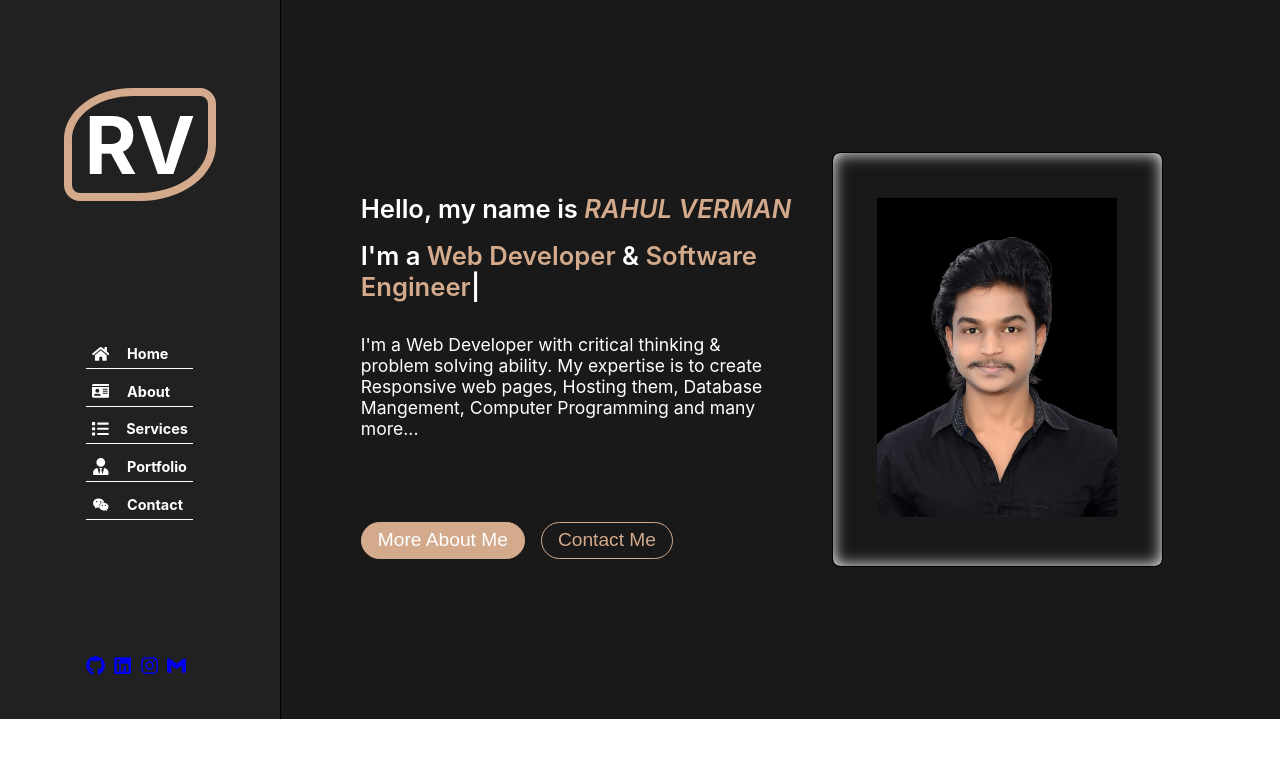
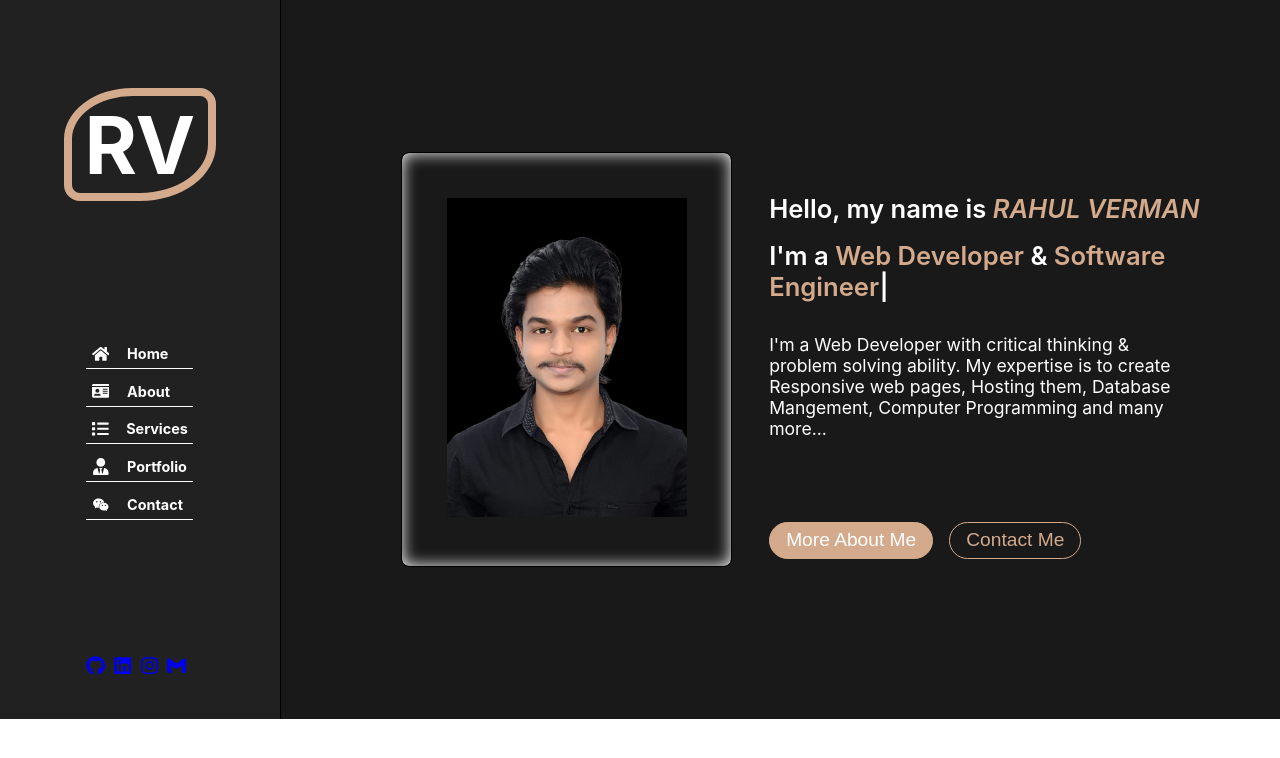
Before and after one commit to rahulverman121/rahul-verman-Portfolio, a React (Create React App) app: page / in a window 1280 px wide. Shown: the top 758 px of the page. Built offline with nearby package versions, Linux system fonts and the light colour scheme.

Commit message:
Update Home.js

```diff
--- a/src/components/Home.js
+++ b/src/components/Home.js
@@ -4,6 +4,9 @@ import profile from '../assets/profile.png';
 function Home() {
     return (
         <section id="home">
+        <div class="profile">
+                <img src={profile} alt="Profile | RAHUL VERMAN" class= "profileimg"/>
+            </div>
             <div class="homeblog">
                 <div class="hometitle">Hello, my name is <i class="colo naam" >RAHUL VERMAN</i></div>
                 <div class="hometitle">I'm a <span class="colo">Web Developer</span> &amp;<span class="colo"> Software Engineer</span>|</div>
@@ -13,9 +16,7 @@ function Home() {
                 <button class="btn fill">More About Me</button>
                 <button class="btn">Contact Me</button>
             </div>
-            <div class="profile">
-                <img src={profile} alt="Profile | RAHUL VERMAN" class= "profileimg"/>
-            </div>
+
         </section>
     );
 }
```
